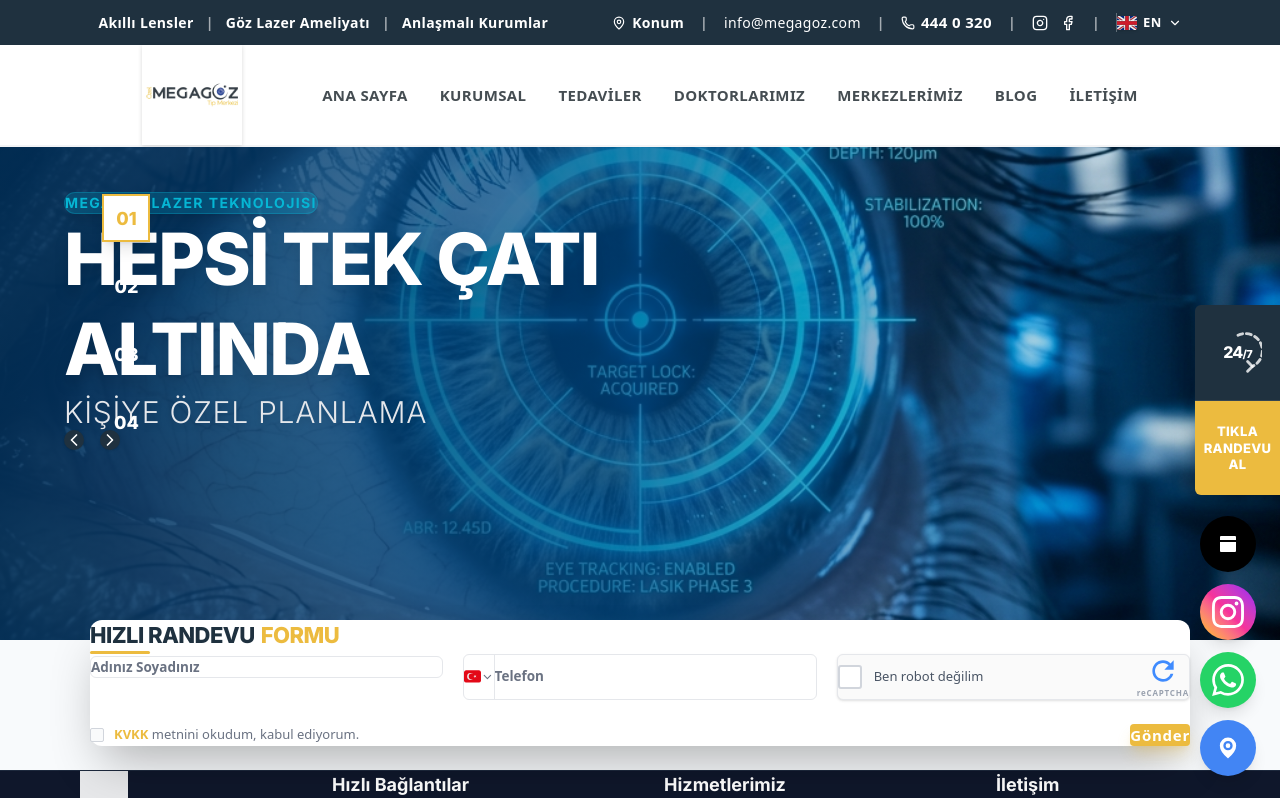
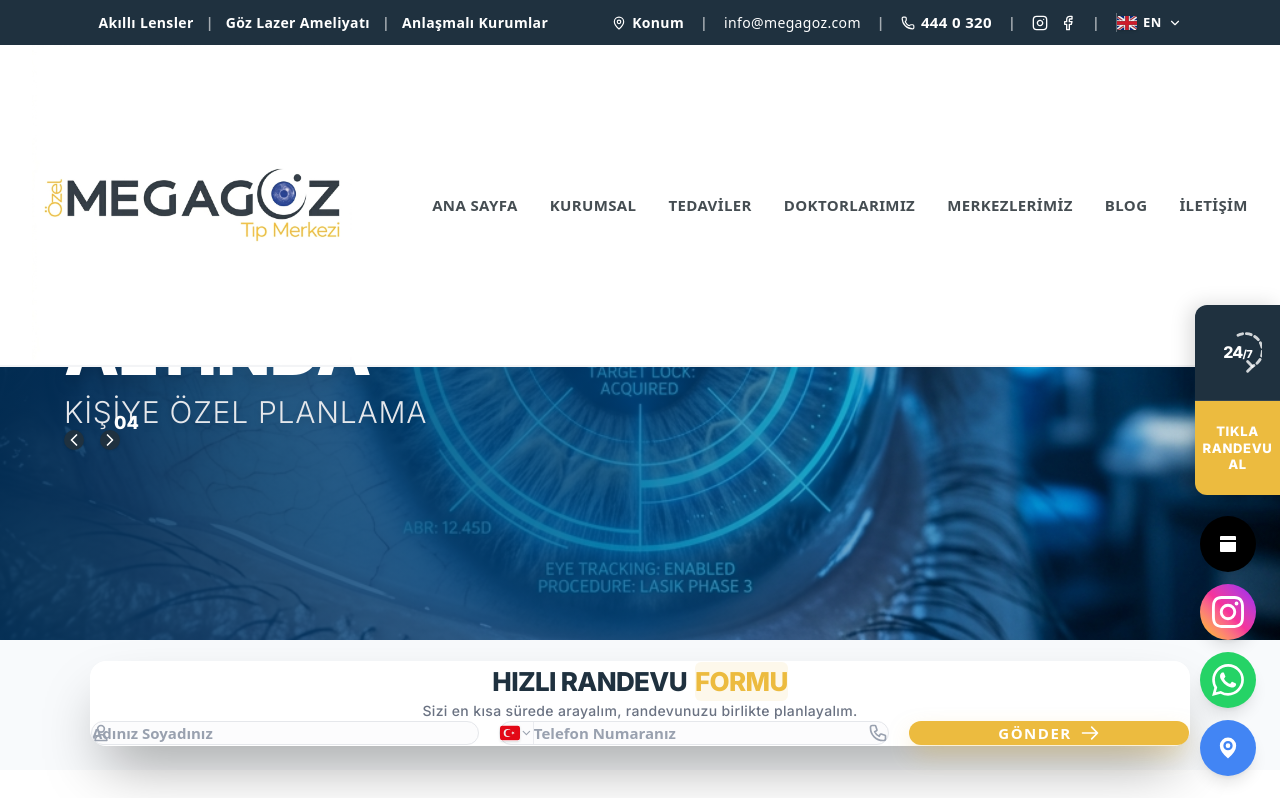
Before and after one commit to webtasarimdigital/megagoz, a Next.js app: page /en in a window 1280 px wide. Shown: the top 798 px of the page. Built offline with nearby package versions, Linux system fonts and the light colour scheme.

Commit message:
düzenleme

```diff
--- a/src/app/[locale]/page.tsx
+++ b/src/app/[locale]/page.tsx
@@ -10,7 +10,7 @@ export default function HomePage() {
     <main className="min-h-screen flex flex-col bg-white">
       <Header />
       <HeroSlider />
-      <Footer />
+      {/* <Footer /> */}
     </main>
   );
 }
--- a/src/components/Header.tsx
+++ b/src/components/Header.tsx
@@ -151,7 +151,11 @@ export default function Header() {
 
           {/* Logo */}
           <Link href="/" className="flex items-center shrink-0">
-            <img src="/logo.png" alt="Megagöz Tıp Merkezi" className="h-[60px] md:h-[75px] lg:h-[90px] xl:h-[100px] w-auto object-contain drop-shadow-sm" />
+            <img
+              src="/logo.png"
+              alt="Megagöz Tıp Merkezi"
+              className="w-[180px] md:w-[250px] lg:w-[320px] h-auto object-contain"
+            />
           </Link>
 
           {/* Desktop Menu */}
--- a/src/components/HeroSlider.tsx
+++ b/src/components/HeroSlider.tsx
@@ -48,7 +48,9 @@ export default function HeroSlider() {
   return (
     <div className="relative w-full bg-[#F8FAFC]">
       {/* Sticky Appointment Widget */}
-      <div className="fixed right-0 top-1/2 -translate-y-1/2 z-[100] flex">
+      {/* Sticky Appointment Widget */}
+      <div className="fixed right-0 top-1/2 z-[100]">
+
         {/* Flyout Panel */}
         <AnimatePresence>
           {isPopupOpen && (
@@ -57,17 +59,18 @@ export default function HeroSlider() {
               animate={{ width: "420px", opacity: 1 }}
               exit={{ width: 0, opacity: 0 }}
               transition={{ type: "tween", duration: 0.3 }}
-              className="bg-white overflow-y-auto overflow-x-hidden max-h-[90vh] shadow-[-10px_0_40px_rgba(0,0,0,0.15)] rounded-l-2xl z-50"
+              className="absolute right-0 -translate-y-1/2 bg-white overflow-y-auto overflow-x-hidden max-h-[90vh] shadow-[-15px_0_50px_rgba(0,0,0,0.2)] rounded-l-2xl z-50 origin-right"
             >
               <div className="p-8 w-[420px] relative">
                 <button
                   onClick={() => setIsPopupOpen(false)}
-                  className="absolute top-5 right-5 text-gray-400 hover:text-[#ecbb3f] transition-colors bg-gray-100 rounded-full p-2"
+                  className="absolute top-5 right-5 text-gray-400 hover:text-[#ecbb3f] transition-all bg-gray-50 hover:bg-white border border-transparent hover:border-[#ecbb3f]/30 shadow-sm rounded-full p-2"
                 >
                   <X size={20} />
                 </button>
 
-                <h3 className="text-xl font-black text-[#1f313f] mb-6 pr-8">Hızlı Randevu Oluştur</h3>
+                <h3 className="text-xl font-black text-[#1f313f] mb-2 pr-8">Hızlı Randevu Oluştur</h3>
+                <p className="text-gray-500 text-[13px] font-medium mb-6">Bilgilerinizi bırakın, hemen arayalım.</p>
 
                 <form className="space-y-4 font-sans">
 
@@ -76,89 +79,68 @@ export default function HeroSlider() {
                     <label className="text-[13px] font-bold text-gray-600 mb-1.5 block">Adınız Soyadınız</label>
                     <input
                       type="text"
-                      placeholder="Adınız Soyadınız"
-                      className="w-full bg-gray-50 border border-gray-200 focus:border-[#ecbb3f] focus:bg-white focus:outline-none text-gray-800 py-3 px-4 rounded-lg transition-all text-[14px] font-medium placeholder-gray-400"
+                      placeholder="Örn: Ahmet Yılmaz"
+                      className="w-full bg-gray-50/50 border border-gray-200 focus:border-[#ecbb3f] focus:bg-white focus:ring-4 focus:ring-[#ecbb3f]/10 focus:outline-none text-gray-800 py-3.5 px-4 rounded-xl transition-all text-[14px] font-medium placeholder-gray-400"
                     />
                   </div>
 
                   {/* Phone field */}
                   <div>
                     <label className="text-[13px] font-bold text-gray-600 mb-1.5 block">Telefonunuz</label>
-                    <div className="flex bg-gray-50 border border-gray-200 rounded-lg overflow-hidden focus-within:border-[#ecbb3f] focus-within:bg-white transition-all">
-                      <div className="flex items-center gap-2 px-3 border-r border-gray-200 bg-gray-50">
-                        <div className="w-5 h-3.5 bg-red-600 flex items-center justify-center overflow-hidden relative rounded-sm">
-                           <div className="text-white text-[8px] absolute">★</div>
-                        </div>
-                        <ChevronDown size={14} className="text-gray-500" />
+                    <div className="flex bg-gray-50/50 border border-gray-200 rounded-xl overflow-hidden focus-within:border-[#ecbb3f] focus-within:bg-white focus-within:ring-4 focus-within:ring-[#ecbb3f]/10 transition-all">
+                      <div className="flex items-center gap-2 pl-4 pr-3 border-r border-gray-200/80">
+                         <img src="/tr.svg" alt="TR" className="w-[18px] h-[13px] object-cover rounded-[2px] shadow-sm flex-shrink-0" />
+                         <ChevronDown size={14} className="text-gray-400" />
                       </div>
                       <input
                         type="tel"
-                        defaultValue="05"
-                        className="w-full bg-transparent focus:outline-none text-gray-800 py-3 px-3 text-[14px] font-medium"
+                        placeholder="Telefon Numaranız"
+                        className="w-full bg-transparent focus:outline-none text-gray-800 py-3.5 px-3 text-[14px] font-medium placeholder-gray-400"
                       />
                     </div>
                   </div>
 
                   {/* Center Dropdown */}
                   <div>
-                    <label className="text-[13px] font-bold text-gray-600 mb-1.5 block">Merkez</label>
-                    <div className="relative bg-gray-50 border border-gray-200 rounded-lg flex items-center justify-between cursor-pointer hover:border-[#ecbb3f] hover:bg-white transition-all py-3 px-4">
-                      <span className="text-gray-500 font-medium text-[14px]">Merkezi Seçiniz</span>
-                      <ChevronDown size={18} className="text-[#ecbb3f]" />
+                    <label className="text-[13px] font-bold text-gray-600 mb-1.5 block">Şube</label>
+                    <div className="relative bg-gray-50/50 border border-gray-200 rounded-xl flex items-center justify-between cursor-pointer hover:border-[#ecbb3f] hover:bg-white transition-all py-3.5 px-4">
+                      <span className="text-gray-500 font-medium text-[14px]">Şube Seçiniz</span>
+                      <ChevronDown size={16} className="text-[#ecbb3f]" />
                     </div>
                   </div>
 
                   {/* Doctor Dropdown */}
                   <div>
-                    <label className="text-[13px] font-bold text-gray-600 mb-1.5 block">Hekim</label>
-                    <div className="relative bg-gray-50 border border-gray-200 rounded-lg flex items-center justify-between cursor-pointer hover:border-[#ecbb3f] hover:bg-white transition-all py-3 px-4">
-                      <span className="text-gray-400 font-medium text-[14px]">Seçiniz</span>
-                      <ChevronDown size={18} className="text-[#ecbb3f]" />
+                    <label className="text-[13px] font-bold text-gray-600 mb-1.5 block">Hekim (İsteğe Bağlı)</label>
+                    <div className="relative bg-gray-50/50 border border-gray-200 rounded-xl flex items-center justify-between cursor-pointer hover:border-[#ecbb3f] hover:bg-white transition-all py-3.5 px-4">
+                      <span className="text-gray-400 font-medium text-[14px]">Hekim Seçiniz</span>
+                      <ChevronDown size={16} className="text-[#ecbb3f]" />
                     </div>
                   </div>
 
                   {/* Date & Time */}
-                  <div className="grid grid-cols-2 gap-3">
+                  <div className="grid grid-cols-2 gap-4">
                     <div>
                       <label className="text-[13px] font-bold text-gray-600 mb-1.5 block">Gün</label>
-                      <div className="relative bg-gray-50 border border-gray-200 rounded-lg py-3 px-4 hover:border-[#ecbb3f] hover:bg-white transition-all cursor-pointer">
+                      <div className="relative bg-gray-50/50 border border-gray-200 rounded-xl py-3.5 px-4 hover:border-[#ecbb3f] hover:bg-white transition-all cursor-pointer">
                          <span className="text-gray-400 text-[14px] font-medium">Seçiniz</span>
                       </div>
                     </div>
                     <div>
                       <label className="text-[13px] font-bold text-gray-600 mb-1.5 block">Saat</label>
-                      <div className="relative bg-gray-50 border border-gray-200 rounded-lg py-3 px-4 flex items-center justify-between cursor-pointer hover:border-[#ecbb3f] hover:bg-white transition-all">
-                        <span className="text-gray-500 font-medium text-[14px]">Saat Seçiniz</span>
-                        <ChevronDown size={18} className="text-[#ecbb3f]" />
+                      <div className="relative bg-gray-50/50 border border-gray-200 rounded-xl py-3.5 px-4 flex items-center justify-between cursor-pointer hover:border-[#ecbb3f] hover:bg-white transition-all">
+                        <span className="text-gray-500 font-medium text-[14px]">Seçiniz</span>
+                        <ChevronDown size={16} className="text-[#ecbb3f]" />
                       </div>
                     </div>
                   </div>
 
-                  {/* KVKK */}
-                  <div className="flex items-start gap-3 pt-2">
-                    <div className="min-w-5 w-5 h-5 border-2 border-gray-300 flex items-center justify-center mt-0.5 bg-white cursor-pointer rounded hover:border-[#ecbb3f] transition-colors">
+                  {/* Submit */}
+                  <div className="pt-2">
+                     <button type="button" className="w-full bg-[#ecbb3f] text-white hover:bg-[#d99816] transition-all transform hover:-translate-y-0.5 font-black text-[15px] py-4 rounded-xl font-sans flex items-center justify-center shadow-[0_10px_25px_-5px_rgba(236,187,63,0.5)] hover:shadow-[0_15px_35px_-5px_rgba(236,187,63,0.6)] tracking-widest uppercase">
+                       Randevu Oluştur
+                     </button>
                   </div>
-                    <p className="text-[12px] leading-snug text-gray-600 font-medium">
-                      <a href="#" className="font-bold underline underline-offset-2 text-[#ecbb3f]">KVKK</a> hakkında bilgilendirme metnini okudum, kabul ediyorum.
-                    </p>
-                  </div>
-
-                  {/* Recaptcha Dummy */}
-                  <div className="bg-gray-50 border border-gray-200 rounded-lg py-2.5 px-4 flex items-center justify-between mt-1 shadow-sm">
-                    <div className="flex items-center gap-3">
-                      <div className="w-7 h-7 border-[2px] border-gray-300 bg-white rounded-sm" />
-                      <span className="text-gray-700 text-[14px] font-medium font-sans">Ben robot değilim</span>
-                    </div>
-                    <div className="flex flex-col items-center">
-                       <span className="text-[20px] leading-none mb-1 text-green-600">♻</span>
-                       <span className="text-[9px] text-gray-500 font-bold tracking-wider">reCAPTCHA</span>
-                    </div>
-                  </div>
-
-                  {/* Submit */}
-                  <button type="button" className="w-full bg-[#ecbb3f] text-white hover:bg-[#d99816] transition-colors font-black text-[16px] py-4 rounded-lg font-sans flex items-center justify-center mt-4 shadow-lg shadow-[#ecbb3f]/30 tracking-wide">
-                    RANDEVU OLUŞTUR
-                  </button>
 
                 </form>
               </div>
@@ -167,10 +149,15 @@ export default function HeroSlider() {
         </AnimatePresence>
 
         {/* Floating Side Button */}
+        <AnimatePresence>
           {!isPopupOpen && (
-          <button
+            <motion.button
+              initial={{ x: 100, opacity: 0 }}
+              animate={{ x: 0, opacity: 1 }}
+              exit={{ x: 100, opacity: 0 }}
+              transition={{ duration: 0.3 }}
               onClick={() => setIsPopupOpen(true)}
-            className="w-[85px] h-[190px] flex flex-col shadow-[-5px_0_20px_rgba(0,0,0,0.15)] overflow-hidden transition-transform duration-300 hover:scale-105 origin-right rounded-l-md"
+              className="absolute right-0 -translate-y-1/2 w-[85px] h-[190px] flex flex-col shadow-[-5px_0_20px_rgba(0,0,0,0.15)] overflow-hidden hover:scale-105 origin-right rounded-l-xl z-40"
             >
               <div className="bg-[#1f313f] flex-1 w-full flex flex-col items-center justify-center border-b border-white/10">
                 <div className="relative w-12 h-12 flex items-center justify-center">
@@ -181,11 +168,12 @@ export default function HeroSlider() {
                   <span className="text-white font-black text-[16px] tracking-tighter mt-1 pr-1">24<span className="text-[11px]">/7</span></span>
                 </div>
               </div>
-            <div className="bg-[#ecbb3f] flex-1 w-full flex items-center justify-center text-center text-white font-black text-[13px] leading-tight tracking-wide">
+              <div className="bg-[#ecbb3f] flex-1 w-full flex items-center justify-center text-center text-white font-black text-[13px] leading-tight tracking-wider">
                 <div>TIKLA<br/>RANDEVU<br/>AL</div>
               </div>
-          </button>
+            </motion.button>
           )}
+        </AnimatePresence>
       </div>
 
       {/* Hero Slider Area */}
@@ -281,71 +269,62 @@ export default function HeroSlider() {
 
       {/* Horizontal Quick Appointment Form (Overlaps Bottom Edge) */}
       <div className="absolute bottom-6 left-1/2 -translate-x-1/2 z-40 w-full px-4 max-w-[1100px]">
-        <div className="bg-white rounded-[12px] shadow-[0_25px_50px_-12px_rgba(0,0,0,0.3)] p-6 md:p-8 md:pb-6">
+        <div className="bg-white rounded-2xl shadow-[0_30px_60px_-15px_rgba(0,0,0,0.4)] p-8 md:p-10 border border-white/50 backdrop-blur-sm">
+
            {/* Header */}
-           <div className="mb-6 relative">
-              <h3 className="text-xl md:text-[22px] font-black tracking-tight text-[#1f313f] flex gap-1.5 items-center">
-                 HIZLI RANDEVU <span className="text-[#ecbb3f]">FORMU</span>
+           <div className="mb-8 flex flex-col items-center justify-center text-center">
+              <h3 className="text-[20px] md:text-[26px] font-black tracking-tight text-[#1f313f] flex items-center gap-2">
+                 HIZLI RANDEVU <span className="text-[#ecbb3f] bg-[#ecbb3f]/10 px-3 py-1 rounded-md">FORMU</span>
               </h3>
-              <div className="h-[2.5px] w-[60px] bg-[#ecbb3f] mt-1.5 rounded-full" />
+              <p className="text-gray-500 text-sm mt-2 font-medium tracking-wide">Sizi en kısa sürede arayalım, randevunuzu birlikte planlayalım.</p>
            </div>
 
-           {/* Form Grid */}
-           <form className="flex flex-col gap-6 font-sans">
-              <div className="grid grid-cols-1 md:grid-cols-3 gap-5">
+           {/* Premium Minimalist Form Grid */}
+           <form className="flex flex-col md:flex-row gap-5 font-sans w-full">
+
               {/* Name Input */}
-                 <div className="relative">
+              <div className="relative flex-1 group">
+                 <div className="absolute inset-y-0 left-0 pl-4 flex items-center pointer-events-none">
+                    <svg className="w-5 h-5 text-gray-400 group-focus-within:text-[#ecbb3f] transition-colors" fill="none" stroke="currentColor" viewBox="0 0 24 24">
+                       <path strokeLinecap="round" strokeLinejoin="round" strokeWidth="2" d="M16 7a4 4 0 11-8 0 4 4 0 018 0zM12 14a7 7 0 00-7 7h14a7 7 0 00-7-7z"></path>
+                    </svg>
+                 </div>
                  <input
                    type="text"
                    placeholder="Adınız Soyadınız"
-                      className="w-full border border-gray-200 rounded-[6px] py-3.5 px-4 text-[13.5px] font-bold text-gray-800 placeholder-gray-500 focus:outline-none focus:border-[#ecbb3f] focus:ring-1 focus:ring-[#ecbb3f]/30 transition-all bg-white"
+                   className="w-full bg-gray-50/50 border border-gray-200 rounded-xl py-4 pl-12 pr-4 text-[15px] font-bold text-gray-800 placeholder-gray-400 focus:outline-none focus:bg-white focus:border-[#ecbb3f] focus:ring-4 focus:ring-[#ecbb3f]/10 transition-all"
                  />
               </div>
 
               {/* Phone Input with Flag */}
-                 <div className="relative flex items-center border border-gray-200 rounded-[6px] focus-within:border-[#ecbb3f] focus-within:ring-1 focus-within:ring-[#ecbb3f]/30 transition-all bg-white">
-                    <div className="pl-3 pr-2 flex items-center justify-center border-r border-gray-200 cursor-pointer hover:bg-gray-50 transition h-full rounded-l-[6px]">
-                       <img src="/tr.svg" alt="TR" className="w-[18px] h-[13px] object-cover rounded-[2px]" />
-                       <ChevronDown size={14} className="text-gray-500 ml-1" />
+              <div className="relative flex-1 flex items-center bg-gray-50/50 border border-gray-200 rounded-xl focus-within:bg-white focus-within:border-[#ecbb3f] focus-within:ring-4 focus-within:ring-[#ecbb3f]/10 transition-all group">
+                 <div className="pl-4 pr-3 flex items-center justify-center border-r border-gray-200/80 cursor-pointer hover:bg-gray-100 transition h-full rounded-l-xl">
+                    <img src="/tr.svg" alt="TR" className="w-[22px] h-[16px] object-cover rounded-[2px] shadow-sm" />
+                    <ChevronDown size={14} className="text-gray-400 ml-1.5 group-focus-within:text-[#ecbb3f]" />
                  </div>
                  <input
                    type="tel"
-                      placeholder="Telefon"
-                      className="w-full py-3.5 px-3 text-[13.5px] font-bold text-gray-800 placeholder-gray-500 outline-none bg-transparent"
+                   placeholder="Telefon Numaranız"
+                   className="w-full py-4 px-4 text-[15px] font-bold text-gray-800 placeholder-gray-400 outline-none bg-transparent"
                  />
-                 </div>
-
-                 {/* ReCaptcha dummy */}
-                 <div className="border border-gray-200 rounded-[6px] bg-[#fafafa] py-2 px-3 flex items-center justify-between shadow-sm">
-                    <div className="flex items-center gap-3">
-                       <div className="w-[24px] h-[24px] border-[2px] border-gray-300 rounded-[3px] bg-white cursor-pointer hover:border-gray-400 transition-colors" />
-                       <span className="text-[13px] text-gray-600 font-medium">Ben robot değilim</span>
-                    </div>
-                    <div className="flex flex-col items-center">
-                       <svg className="w-8 h-8 text-blue-500 mb-0.5 opacity-90" viewBox="0 0 24 24" fill="currentColor">
-                         <path d="M17.65 6.35C16.2 4.9 14.21 4 12 4c-4.42 0-7.99 3.58-7.99 8s3.57 8 7.99 8c3.73 0 6.84-2.55 7.73-6h-2.08c-.82 2.33-3.04 4-5.65 4-3.31 0-6-2.69-6-6s2.69-6 6-6c1.66 0 3.14.69 4.22 1.78L13 11h7V4l-2.35 2.35z"/>
+                 <div className="absolute inset-y-0 right-0 pr-4 flex items-center pointer-events-none">
+                    <svg className="w-5 h-5 text-gray-400 group-focus-within:text-[#ecbb3f] transition-colors" fill="none" stroke="currentColor" viewBox="0 0 24 24">
+                       <path strokeLinecap="round" strokeLinejoin="round" strokeWidth="2" d="M3 5a2 2 0 012-2h3.28a1 1 0 01.948.684l1.498 4.493a1 1 0 01-.502 1.21l-2.257 1.13a11.042 11.042 0 005.516 5.516l1.13-2.257a1 1 0 011.21-.502l4.493 1.498a1 1 0 01.684.949V19a2 2 0 01-2 2h-1C9.716 21 3 14.284 3 6V5z"></path>
                     </svg>
-                       <span className="text-[8px] text-gray-400 font-bold tracking-widest mt-[-2px]">reCAPTCHA</span>
-                    </div>
                  </div>
               </div>
 
-              {/* Bottom Row */}
-              <div className="flex flex-col sm:flex-row items-center justify-between mt-1">
-                 <label className="flex items-center gap-2.5 cursor-pointer group mb-4 sm:mb-0">
-                    <div className="w-[14px] h-[14px] border border-gray-300 bg-gray-50 rounded-[2px] group-hover:border-[#ecbb3f] transition-all flex items-center justify-center"></div>
-                    <span className="text-[13px] text-gray-500 font-medium whitespace-nowrap">
-                       <a href="#" className="text-[#ecbb3f] font-bold hover:underline">KVKK</a> metnini okudum, kabul ediyorum.
-                    </span>
-                 </label>
-
+              {/* Submit Button */}
               <button
                 type="button"
-                   className="w-full sm:w-auto bg-[#ecbb3f] hover:bg-[#d6a529] text-white font-bold tracking-wider py-3.5 px-16 rounded-[4px] shadow-lg shadow-[#ecbb3f]/30 transition-all text-[15px]"
+                className="w-full md:w-[280px] bg-[#ecbb3f] hover:bg-[#d6a529] text-white font-black tracking-widest py-4 px-8 rounded-xl shadow-[0_10px_25px_-5px_rgba(236,187,63,0.5)] hover:shadow-[0_15px_35px_-5px_rgba(236,187,63,0.6)] transform hover:-translate-y-0.5 transition-all text-[15px] uppercase flex items-center justify-center gap-2"
               >
                  Gönder
+                 <svg className="w-5 h-5" fill="none" stroke="currentColor" viewBox="0 0 24 24">
+                    <path strokeLinecap="round" strokeLinejoin="round" strokeWidth="2" d="M14 5l7 7m0 0l-7 7m7-7H3"></path>
+                 </svg>
               </button>
-              </div>
+
            </form>
         </div>
       </div>
```
Lines whose indentation alone changed are shown as unchanged.
